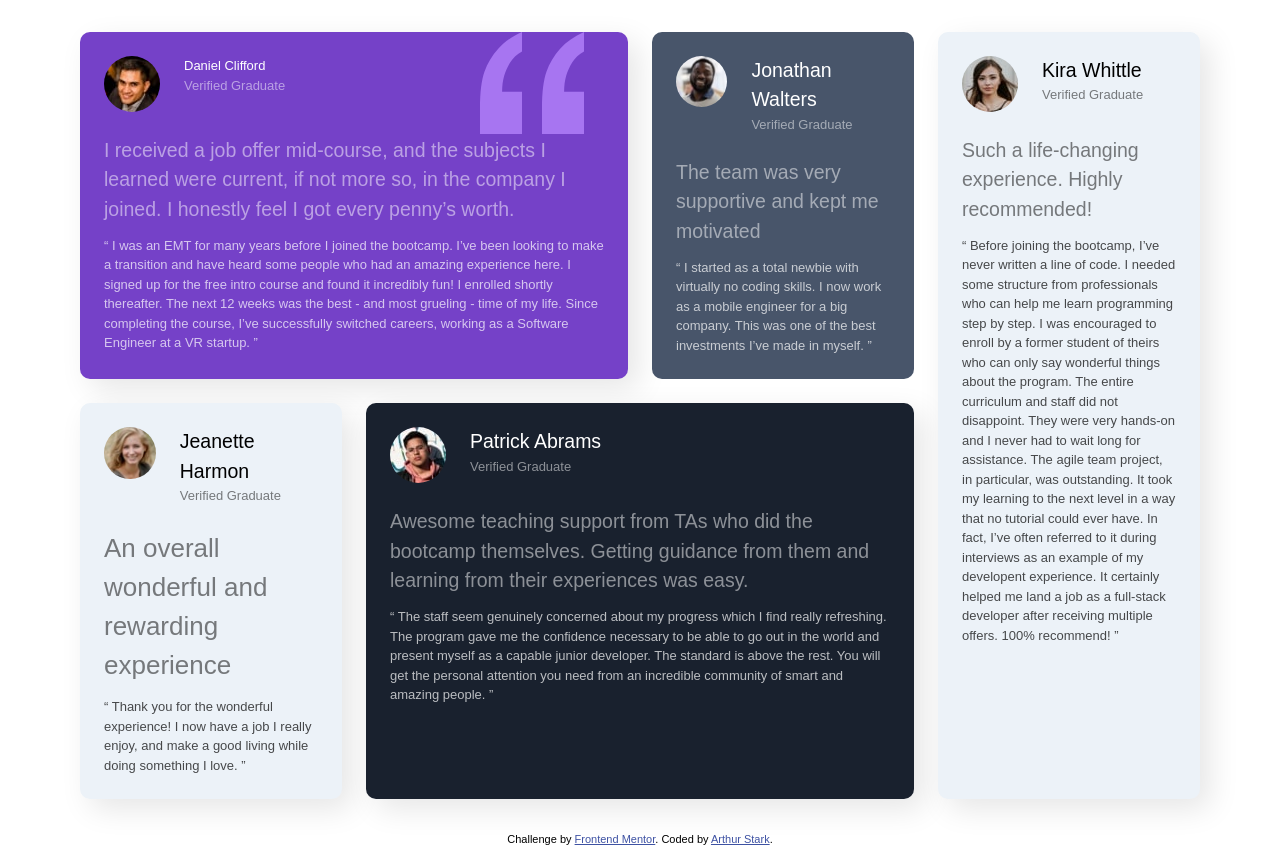
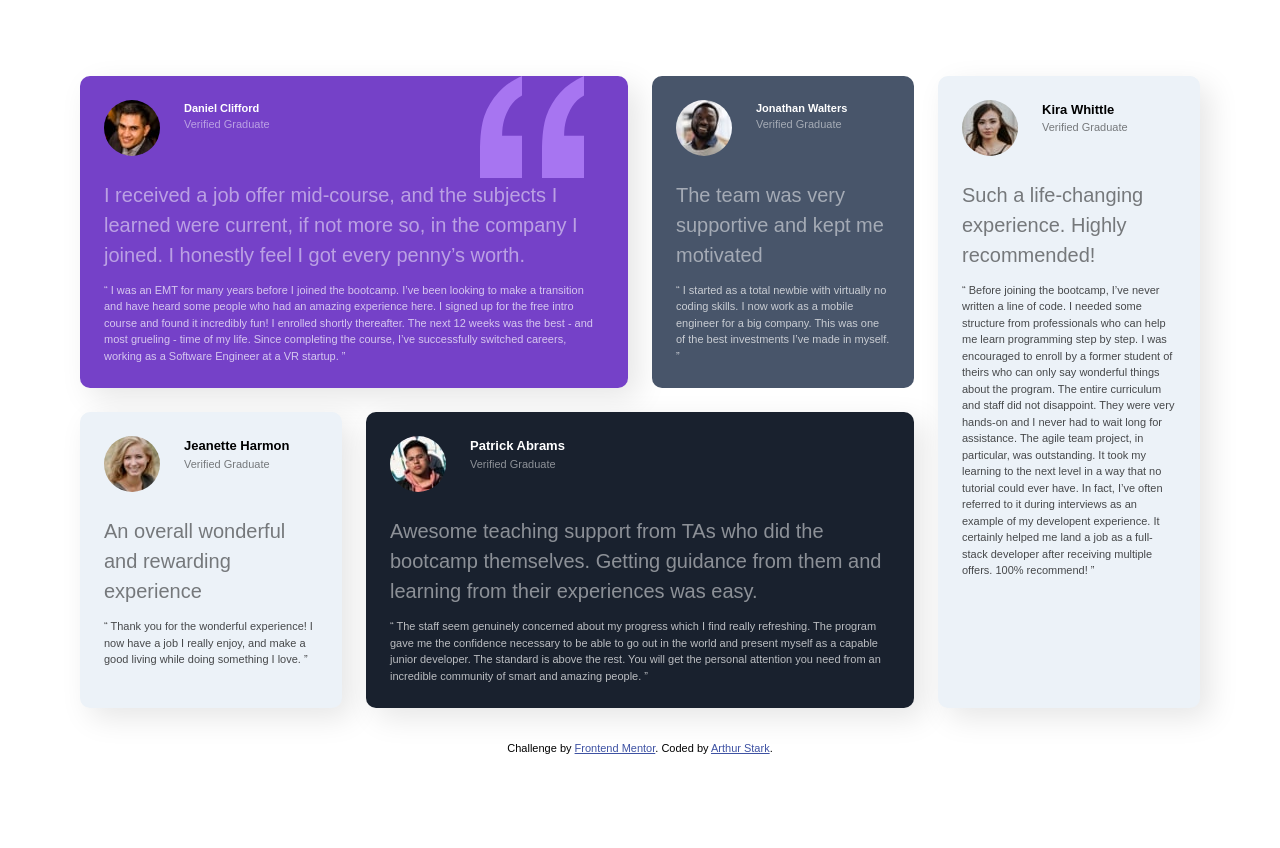
Before and after one commit to art5551/testimonials-grid-section-main, a website: page index.html in a window 1280 px wide. After the commit the page ends 800 px from the top, so only its background shows below. Drawn offline with Linux system fonts and the light colour scheme.

Commit message:
Fixed grid floating up

```diff
--- a/css/index.css
+++ b/css/index.css
@@ -6,6 +6,7 @@
 /* Beginning of reset CSS with minor changes recommended by Kevin Powell */
 /* see youtube https://www.youtube.com/watch?v=h3bTwCqX4ns */
 /* Box sizing rules */
+/* Box sizing rules */
 *,
 *::before,
 *::after {
@@ -13,27 +14,33 @@
 }
 
 /* Remove default margin */
-* {
+body,
+h1,
+h2,
+h3,
+h4,
+p,
+figure,
+blockquote,
+dl,
+dd {
   margin: 0;
-  padding: 0;
-  font: inherit;
 }
 
 /* Remove list styles on ul, ol elements with a list role, which suggests default styling will be removed */
+ul[role="list"],
+ol[role="list"] {
+  list-style: none;
+}
 
 /* Set core root defaults */
 html:focus-within {
   scroll-behavior: smooth;
 }
 
-/* Deviation from KPowell*/
-html,
-body {
-  height: 100%;
-}
-
 /* Set core body defaults */
 body {
+  min-height: 100vh;
   text-rendering: optimizeSpeed;
   line-height: 1.5;
 }
@@ -44,9 +51,18 @@ a:not([class]) {
 }
 
 /* Make images easier to work with */
-img {
+img,
+picture {
   max-width: 100%;
   display: block;
+}
+
+/* Inherit fonts for inputs and buttons */
+input,
+button,
+textarea,
+select {
+  font: inherit;
 }
 
 /* Remove all animations, transitions and smooth scroll for people that prefer not to see them */
@@ -54,15 +70,17 @@ img {
   html:focus-within {
     scroll-behavior: auto;
   }
+
   *,
-*::before,
-*::after {
+  *::before,
+  *::after {
     animation-duration: 0.01ms !important;
     animation-iteration-count: 1 !important;
     transition-duration: 0.01ms !important;
     scroll-behavior: auto !important;
   }
 }
+
 /* End of reset CSS*/
 footer {
   display: flex;
@@ -83,6 +101,7 @@ footer {
 
 body {
   display: grid;
+  place-content: center;
   min-height: 100vh;
   background-color: bg-white;
 }
@@ -223,13 +242,13 @@ article:nth-child(5) {
 }
 
 .font-md {
-  font-size: 0.8125rem;
+  font-size: 0.6875rem;
 }
 
 .font-lg {
-  font-size: 1.21875rem;
+  font-size: .8125rem;
 }
 
 .font-xl {
-  font-size: 1.625rem;
+  font-size: 1.25rem;
 }
--- a/index.html
+++ b/index.html
@@ -11,7 +11,7 @@
 </head>
 <body>
   <main>
-    <article class="bg-primary p-2 quote br-sm shadows flow">
+    <article class="bg-primary p-2 quote br-sm shadows">
       <div class="display-f">
         <div>
           <img class="br-full" src="images/image-daniel.jpg" alt="Head shot of Daniel Clifford">
@@ -23,7 +23,7 @@
         </div>
       </div>
       <div>
-        <p class="text-white font-lg mt-2 o-50">
+        <p class="text-white font-xl mt-2 o-50">
           I received a job offer mid-course, and the subjects I learned were current, if not more so,
           in the company I joined. I honestly feel I got every penny’s worth.
         </p>
@@ -37,19 +37,19 @@
       </div>
     </article>
 
-    <article class="bg-primary-two p-2 br-sm shadow flow">
+    <article class="bg-primary-two p-2 br-sm shadow">
       <div class="display-f">
         <div>
           <img class="br-full" src="images/image-jonathan.jpg" alt="Head shot of Jonathan Walters">
         </div>
 
         <div class="ml-2">
-          <h1 class="text-white font-lg">Jonathan Walters</h1>
+          <h1 class="text-white font-md">Jonathan Walters</h1>
           <p class="text-white font-md o-50">Verified Graduate</p>
         </div>
       </div>
       <div>
-        <p class="text-white font-lg mt-2 o-50">
+        <p class="text-white font-xl mt-2 o-50">
           The team was very supportive and kept me motivated
         </p>
         <p class="text-white font-md o-70 mt-1">
@@ -58,7 +58,7 @@
         </p>
     </article>
 
-    <article class="bg-neutral-two p-2 br-sm shadows flow">
+    <article class="bg-neutral-two p-2 br-sm shadows">
       <div class="display-f">
         <div>
           <img class="br-full" src="images/image-jeanette.jpg" alt="Head shot of Jeanette Harmon">
@@ -79,7 +79,7 @@
         </p>
     </article>
 
-    <article class="bg-primary-three p-2 br-sm shadows flow">
+    <article class="bg-primary-three p-2 br-sm shadows">
       <div class="display-f">
         <div>
           <img class="br-full" src="images/image-patrick.jpg" alt="Head shot of Patrick Abrams">
@@ -91,7 +91,7 @@
         </div>
       </div>
       <div>
-        <p class="text-white font-lg mt-2 o-50">
+        <p class="text-white font-xl mt-2 o-50">
           Awesome teaching support from TAs who did the bootcamp themselves. Getting guidance from them and
       learning from their experiences was easy.
         </p>
@@ -103,7 +103,7 @@
         </p>
     </article>
 
-    <article class="bg-neutral-two p-2 br-sm shadows flow">
+    <article class="bg-neutral-two p-2 br-sm shadows">
       <div class="display-f">
         <div>
           <img class="br-full" src="images/image-kira.jpg" alt="Head shot of Kira Whittle">
@@ -115,7 +115,7 @@
         </div>
       </div>
       <div>
-        <p class="text-black font-lg mt-2 o-50">
+        <p class="text-black font-xl mt-2 o-50">
           Such a life-changing experience. Highly recommended!
         </p>
         <p class="text-black font-md o-70 mt-1">
```
